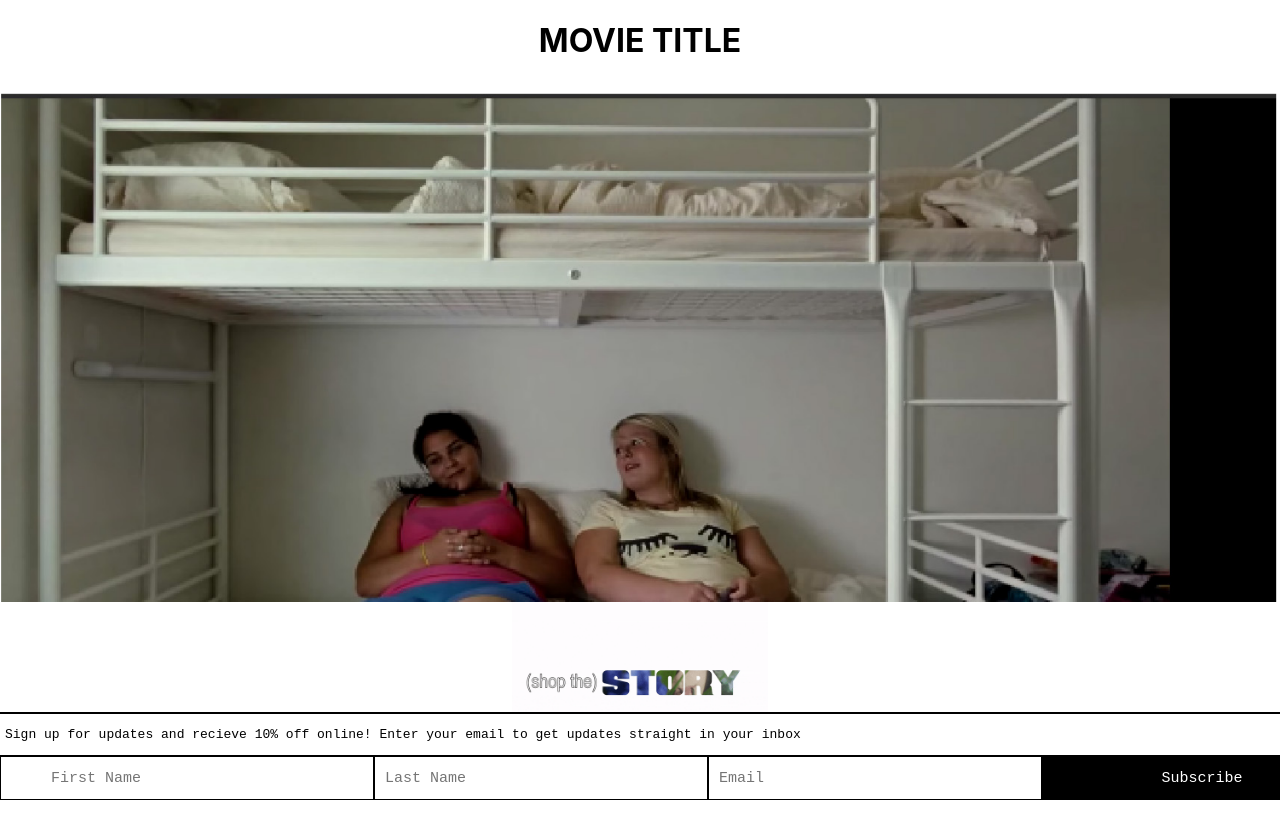
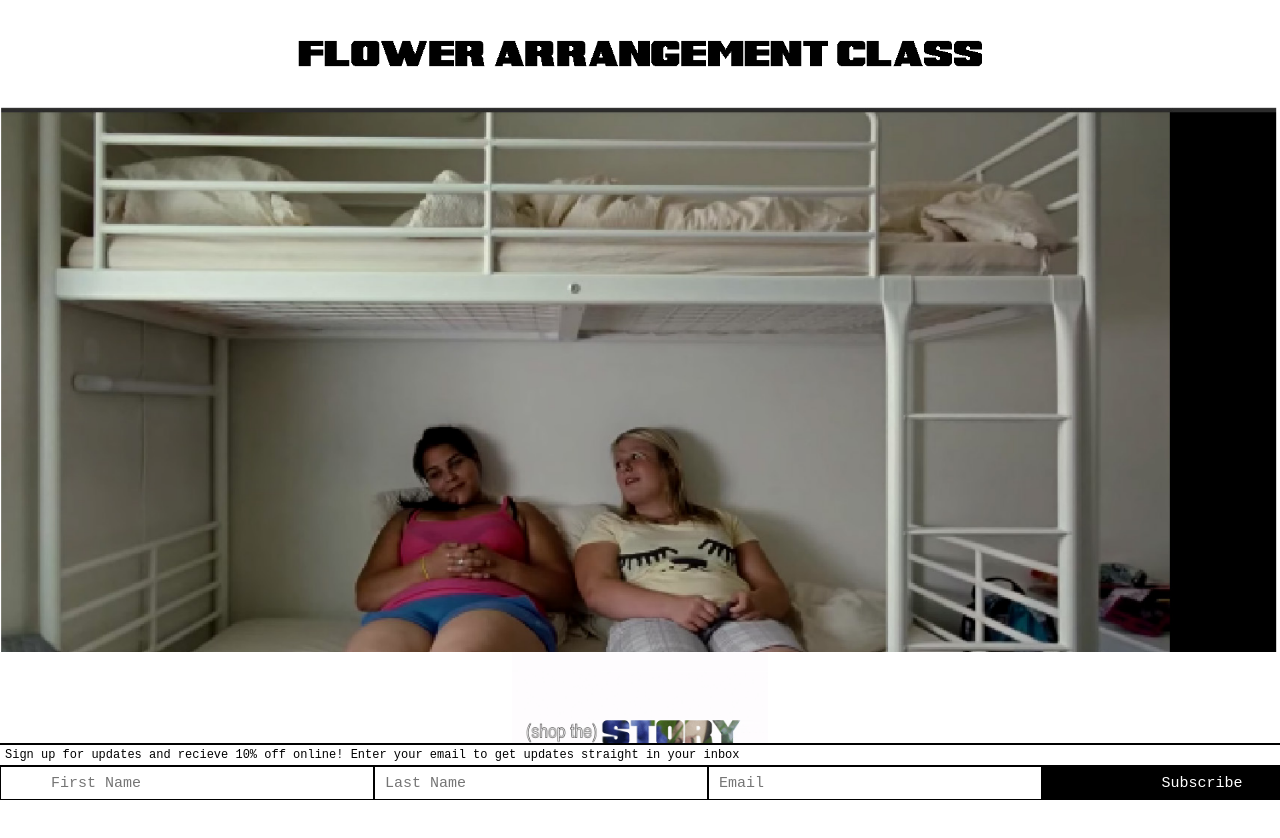
Before and after one commit to sylv1ah/shop-the-story, a React (Create React App) app: page /moviepage in a window 1280 px wide. Shown: the top 838 px of the page. Built offline with nearby package versions, Linux system fonts and the light colour scheme.

Commit message:
adjusted footer size

```diff
--- a/src/components/Footer/Footer.css
+++ b/src/components/Footer/Footer.css
@@ -16,9 +16,16 @@
     border-bottom: solid 1px;
     background-color: white;
     z-index: 10;
+    height: 20px;
+    display: flex;
+    flex-direction: column;
+    align-content: center;
+    justify-content: center;
+    font-size: 12px;
 }
 
 .form {
+    position: relative;
     display: flex;
     flex-direction: row;
     justify-content: space-evenly;
@@ -42,7 +49,7 @@ button {
 
 input {
     width: 25vw;
-    height: 40px;
+    height: 30px;
     font-family: monospace;
     font-size: 15px;
     border: solid 1px;
@@ -57,12 +64,11 @@ input {
 }
 
 .bottomlogo {
-    position: absolute;
     width: 100vw;
     text-align: center;
     align-items: center;
     position: fixed;
-    bottom: 50px;
+    bottom: 0px;
     background-color: white;
-    z-index: 1;
+    z-index: 0;
 }
--- a/src/components/Footer/FooterLogo.js
+++ b/src/components/Footer/FooterLogo.js
@@ -5,9 +5,7 @@ import { Link } from 'react-router-dom';
 
 const FooterLogo = () => (
     <div className="footer">
-        <div className="bottomlogo">
-        <Link to="/"><img src={bottomlogo} alt='shop-the-story' style={{width: '20%'}}/></Link>
-        </div>
+
         <div className="text">
             <p>Sign up for updates and recieve 10% off online! Enter your email to get updates straight in your inbox</p>
         </div>
@@ -21,6 +19,9 @@ const FooterLogo = () => (
 
             </div>
         </div>
+        <div className="bottomlogo">
+        <Link to="/"><img src={bottomlogo} alt='shop-the-story' style={{width: '20%'}}/></Link>
+        </div>
     </div>
 );
 
--- a/src/components/MovingScript/MovingScript.js
+++ b/src/components/MovingScript/MovingScript.js
@@ -11,7 +11,9 @@ const MovingScript = () => (
             <i className="names">Muk Ya</i>
             <i> this will look better with my purple bed sheets anyway. </i>
             <i className="names">Felix</i>
-            <i> not my problem that you are not intellectual enough to understand my narrative…  Cemine My followers will love this week’s flower arrangement</i>
+            <i> not my problem that you are not intellectual enough to understand my narrative…  </i>
+            <i className="names">Cemine </i>
+            <i>My followers will love this week’s flower arrangement </i>
         </div>
         {/* <p className="moving script2">
         <i></i>
--- a/src/containers/MoviePage/MoviePage.css
+++ b/src/containers/MoviePage/MoviePage.css
@@ -1,11 +1,13 @@
 .moviePageContainer {
-    height: 120vh;
+    padding-bottom: 25vh;
     text-align: center;
 }
 
 .movieTitle {
-    height: 50px;
+    height: auto;
     vertical-align: middle;
+    padding-top: 20px;
+    padding-bottom: 20px;
 }
 
 img {
--- a/src/containers/MoviePage/MoviePage.js
+++ b/src/containers/MoviePage/MoviePage.js
@@ -4,10 +4,11 @@ import './MoviePage.css';
 import movieIMG from '../../assets/images/movieSC.png';
 import FooterLogo from '../../components/Footer/FooterLogo';
 //import SmallLogo from '../../components/SmallLogo/SmallLogo';
+import movietitle from '../../assets/images/movietitle.png';
 
 const MoviePage = () => (
     <div className="moviePageContainer">
-        <h1 className="movieTitle">MOVIE TITLE</h1>
+        <img src={movietitle} className="movieTitle" alt='flower-arrangement-class'/>
         <Link to="productspage"><div className="movie"><img src={movieIMG} alt="movieIMG"></img></div></Link>
 
         <FooterLogo/>
```
Also changed, not shown: src/assets/images/movietitle.png (added).
